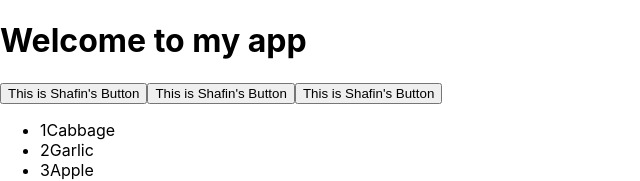
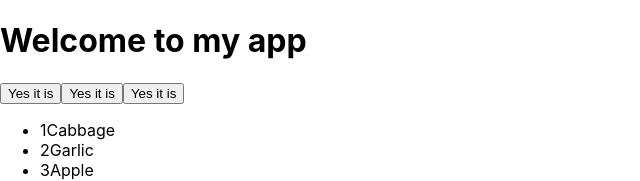
Before and after one commit to SHAFIN115/Simple_React_PROJECT, a React (Create React App) app: page / in a window 1280 px wide. Shown: the top 181 px of the page, without its empty margins (0-640 px from the left). Built offline with nearby package versions, Linux system fonts and the light colour scheme.

Commit message:
This is it

```diff
--- a/src/App.js
+++ b/src/App.js
@@ -47,7 +47,7 @@
 import { useState } from 'react';
 function MyButton() {
   return (
-    <button>This is Shafin's Button</button>
+    <button>Yes it is</button>
   );
 }
 
```
